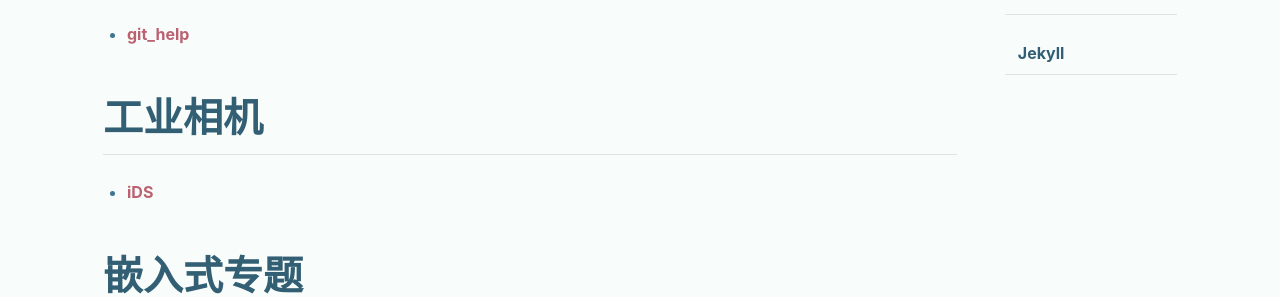
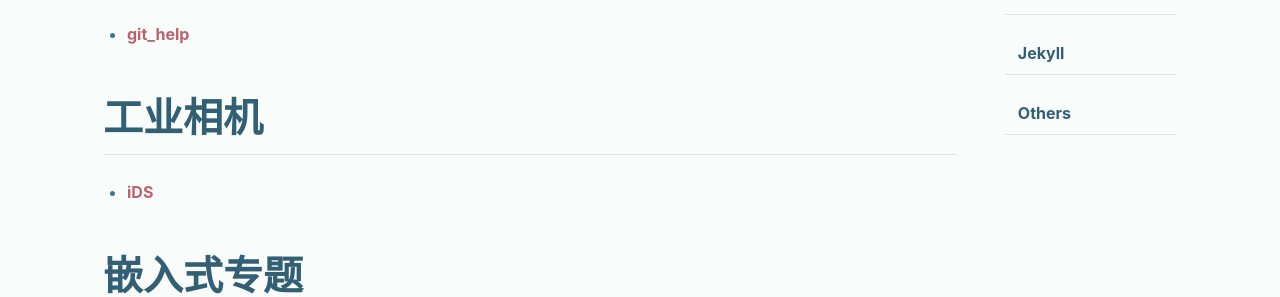
Before and after one commit to releung/sunzhongmeng.github.io, a Jekyll site: the page built from _posts/2018-10-10-links.md, in a window 1280 px wide and 900 px high, scrolled down 491 px. Shown: the part 568-865 px from the top of the window. Built offline with Jekyll 4.4.1, drawn with Linux system fonts in a browser that asks for light colours; nearby versions of some CDN libraries; comment, search, counter and statistics services are not loaded.

Commit message:
add 2018-11-13-IC.md

```diff
--- a/_posts/2018-10-10-links.md
+++ b/_posts/2018-10-10-links.md
@@ -49,3 +49,6 @@ key: 链接
 # Jekyll
 * [TeXt Theme](https://tianqi.name/jekyll-TeXt-theme/docs/zh/quick-start)
 * [Jekyll主题收藏](https://yongyuan.name/blog/collect-jekyll-theme.html)
+
+# Others
+* [周培公](http://www.peigong.net/index.html#/)
```
